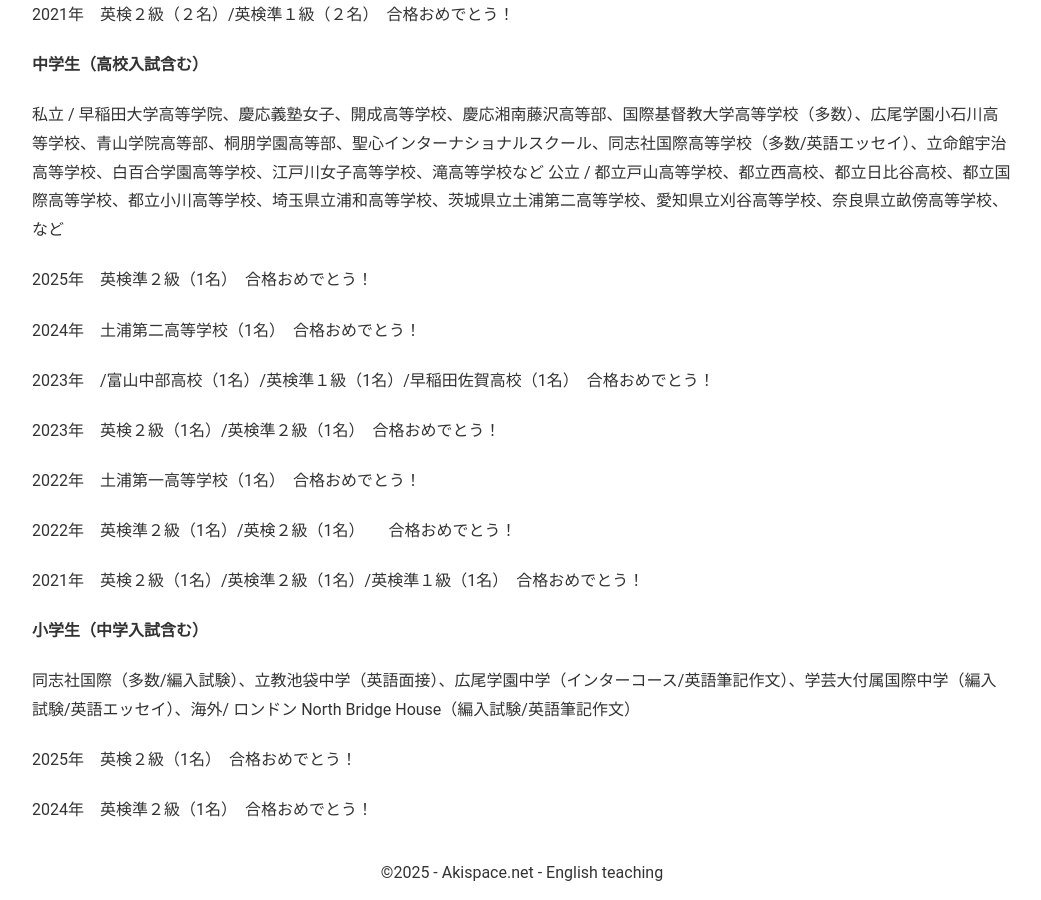
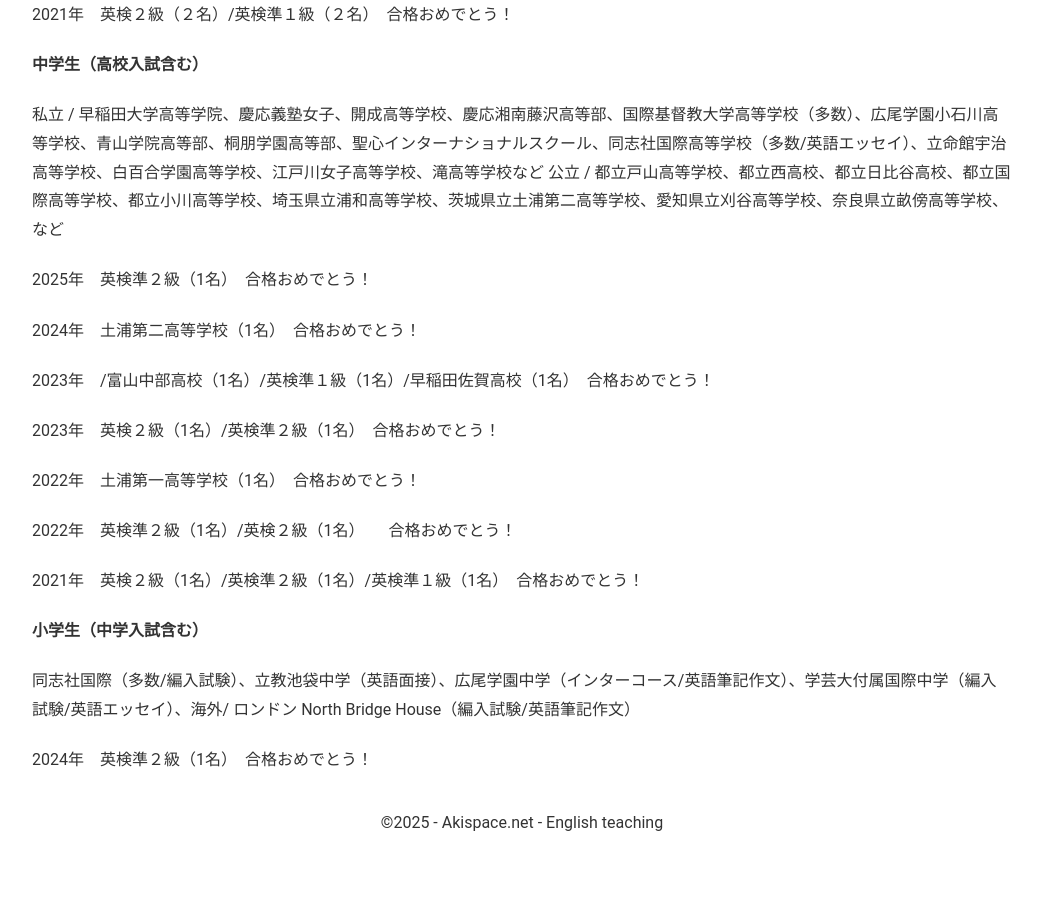
Before and after one commit to phocean/akispace, a Jekyll site: the page built from exam_results.md, in a window 1280 px wide and 900 px high, scrolled down 1092 px. Shown: the whole window, without its empty margins (118-1159 px from the left). Built offline with Jekyll 4.4.1, drawn with Linux system fonts in a browser that asks for light colours; after the commit the page ends 1942 px from its top, so only the background shows below that.

Commit message:
Update exam_results.md

```diff
--- a/exam_results.md
+++ b/exam_results.md
@@ -60,6 +60,4 @@
 
 同志社国際（多数/編入試験）、立教池袋中学（英語面接）、広尾学園中学（インターコース/英語筆記作文）、学芸大付属国際中学（編入試験/英語エッセイ）、海外/ ロンドン North Bridge House（編入試験/英語筆記作文）
 
-2025年　英検２級（1名）　合格おめでとう！
-
 2024年　英検準２級（1名）　合格おめでとう！
```
